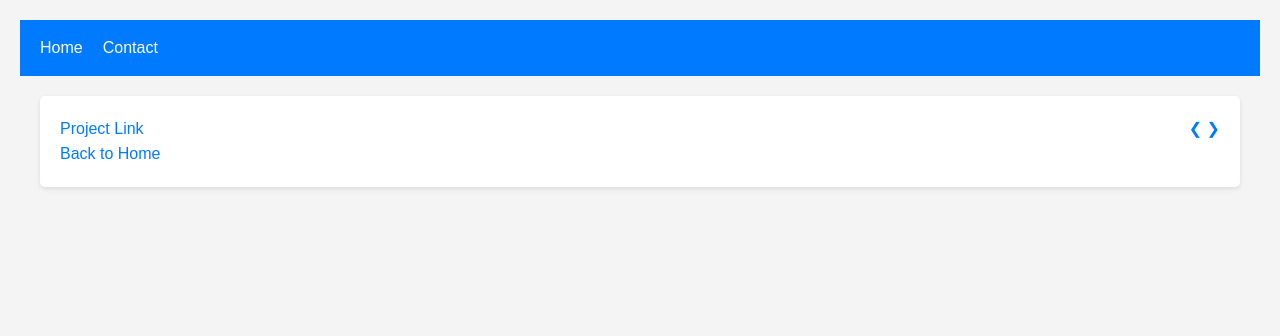
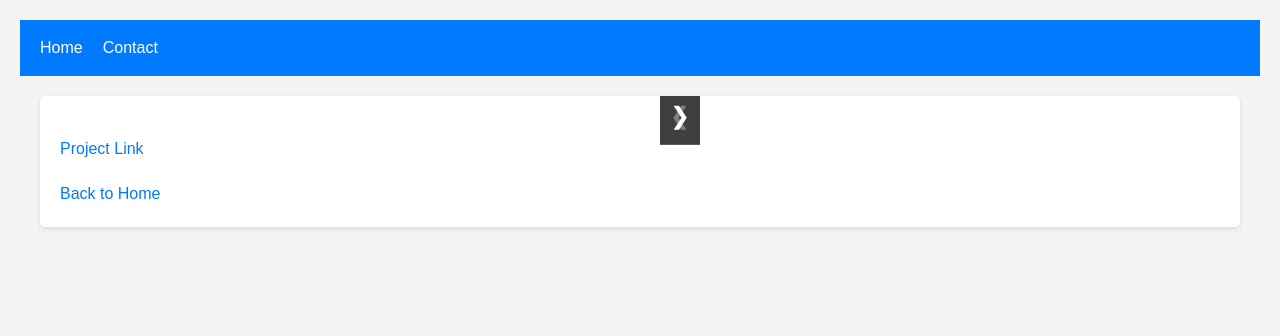
Before and after one commit to tstyer/portfolio-website, a Django app: template portfolio/main/templates/project.html in a window 1280 px wide. Shown: the top 336 px of the page. Run offline with Django 4.2, Linux system fonts and the light colour scheme; the template is opened without the code that fills it, so the values that code supplies are empty.

Commit message:
Add some carousel css

```diff
--- a/portfolio/main/static/css/project.css
+++ b/portfolio/main/static/css/project.css
@@ -16,3 +16,39 @@
   flex: 1;
   padding-right: 20px; /* Adds some space between the text and the carousel */
 }
+
+h1,
+p {
+  margin-bottom: 20px;
+}
+
+/* Carousel */
+.carousel {
+  flex: 1;
+  display: flex;
+  flex-direction: column;
+  position: relative; /* Added to position controls */
+  max-width: 50%; /* Adjust the width of the carousel relative to the card */
+  margin-left: 20px; /* Optional: Adds some space between the info and carousel */
+}
+
+.carousel-images {
+  display: flex;
+  flex: 1; /* Allows the carousel to fill the space */
+  overflow: hidden;
+  position: relative; /* Ensure the images container doesn't overlap controls */
+}
+
+/* Carousel Controls */
+.carousel-control {
+  position: absolute;
+  top: 50%;
+  transform: translateY(-50%);
+  color: white;
+  font-size: 24px;
+  background-color: rgba(0, 0, 0, 0.5);
+  padding: 10px;
+  cursor: pointer;
+  user-select: none; /* Prevent text selection */
+  z-index: 10; /* Ensure controls are above the images */
+}
```
